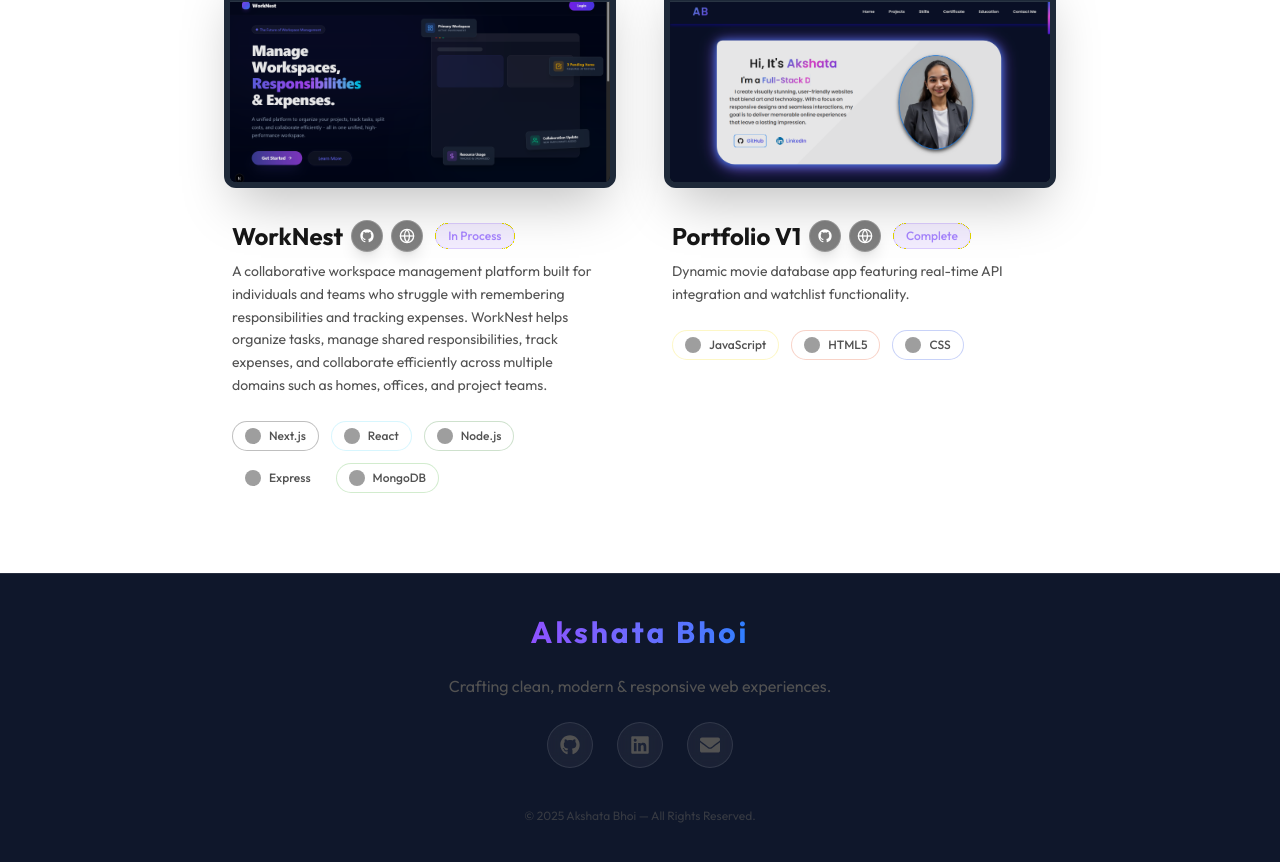
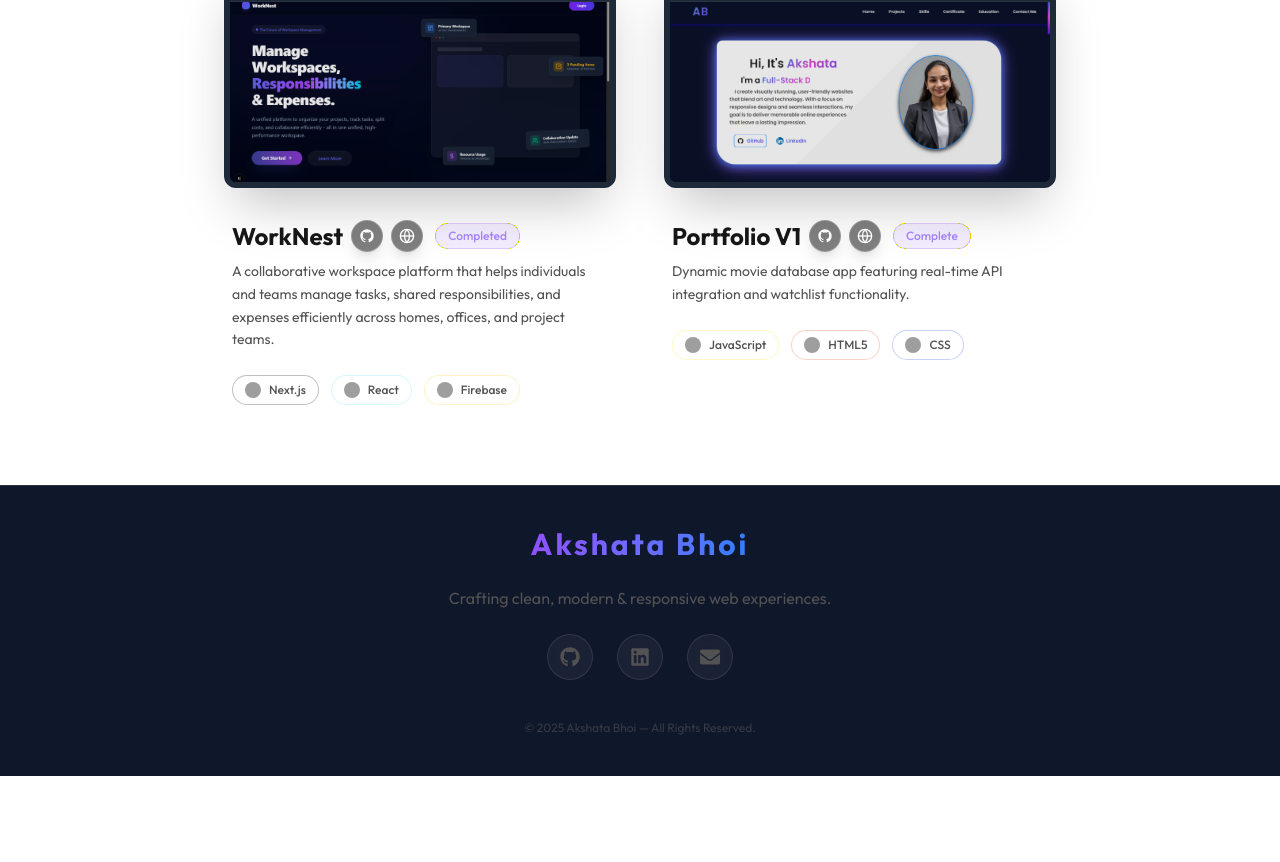
Before and after one commit to AkshataBhoi/My-Portfolio, a React (Vite) app: page /projects in a window 1280 px wide. Shown: the part 1350-2212 px from the top of the page. After the commit the page ends 2126 px from the top, so only its background shows below. Built offline with nearby package versions, Linux system fonts and the light colour scheme; grey boxes are pictures that could not be loaded.

Commit message:
WorkNest Project Completed

```diff
--- a/src/data/projects.ts
+++ b/src/data/projects.ts
@@ -5,7 +5,7 @@ export const projectsData: ProjectProps[] = [
     id: 1,
     title: "Portfolio V2",
     year: "2025",
-    status:"Complete",
+    status: "Complete",
     screenshotUrl: "/images/portfolio2.png",
     description:
       "Minimalist portfolio featuring advanced animations, dynamic theming, and a premium design system.",
@@ -36,7 +36,7 @@ export const projectsData: ProjectProps[] = [
     id: 2,
     title: "Travel Loop",
     year: "2024",
-    status:"Complete",
+    status: "Complete",
     screenshotUrl: "/images/Traveloop.jpg",
     description:
       "Responsive travel booking platform with dynamic filters and personalized user experiences.",
@@ -66,7 +66,7 @@ export const projectsData: ProjectProps[] = [
     id: 3,
     title: "IMDB Clone",
     year: "2024",
-    status:"Complete",
+    status: "Complete",
     screenshotUrl: "/images/IMDB-Clone.jpg",
     description:
       "Dynamic movie database app featuring real-time API integration and watchlist functionality.",
@@ -170,24 +170,38 @@ export const projectsData: ProjectProps[] = [
     id: 6,
     title: "WorkNest",
     year: "2025",
-    status:"In Process",
+    status: "Completed",
     screenshotUrl: "/images/WorkNest.png",
-    description: "A collaborative workspace management platform built for individuals and teams who struggle with remembering responsibilities and tracking expenses. WorkNest helps organize tasks, manage shared responsibilities, track expenses, and collaborate efficiently across multiple domains such as homes, offices, and project teams.",
+    description:
+      "A collaborative workspace platform that helps individuals and teams manage tasks, shared responsibilities, and expenses efficiently across homes, offices, and project teams.",
     repoUrl: "https://github.com/AkshataBhoi/worknest",
     liveUrl: "https://worknest-collab.vercel.app",
     tech: [
-        { name: "Next.js", colorHex: "#000000", logoUrl: "https://cdn.jsdelivr.net/gh/devicons/devicon/icons/nextjs/nextjs-original.svg" },
-        { name: "React", colorHex: "#61dafb", logoUrl: "https://cdn.jsdelivr.net/gh/devicons/devicon/icons/react/react-original.svg" },
-        { name: "Node.js", colorHex: "#3c873a", logoUrl: "https://cdn.jsdelivr.net/gh/devicons/devicon/icons/nodejs/nodejs-original.svg" },
-        { name: "Express", colorHex: "#ffffff", logoUrl: "https://cdn.jsdelivr.net/gh/devicons/devicon/icons/express/express-original.svg" },
-        { name: "MongoDB", colorHex: "#4db33d", logoUrl: "https://cdn.jsdelivr.net/gh/devicons/devicon/icons/mongodb/mongodb-original.svg" }
-    ]
-},
+      {
+        name: "Next.js",
+        colorHex: "#000000",
+        logoUrl:
+          "https://cdn.jsdelivr.net/gh/devicons/devicon/icons/nextjs/nextjs-original.svg",
+      },
+      {
+        name: "React",
+        colorHex: "#61dafb",
+        logoUrl:
+          "https://cdn.jsdelivr.net/gh/devicons/devicon/icons/react/react-original.svg",
+      },
+      {
+        name: "Firebase",
+        colorHex: "#ffca28",
+        logoUrl:
+          "https://cdn.jsdelivr.net/gh/devicons/devicon/icons/firebase/firebase-plain.svg",
+      },
+    ],
+  },
   {
     id: 7,
     title: "Portfolio V1",
     year: "2024",
-    status:"Complete",
+    status: "Complete",
     screenshotUrl: "/images/portfolio1.png",
     description:
       "Dynamic movie database app featuring real-time API integration and watchlist functionality.",
```
